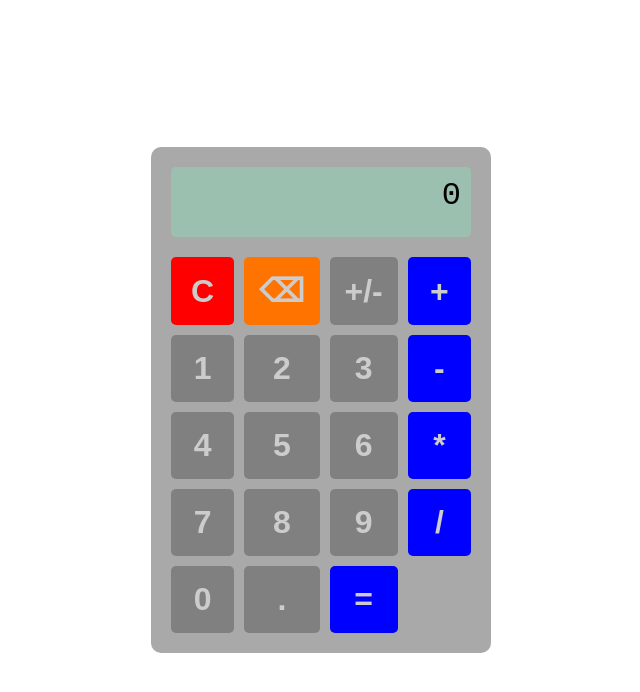
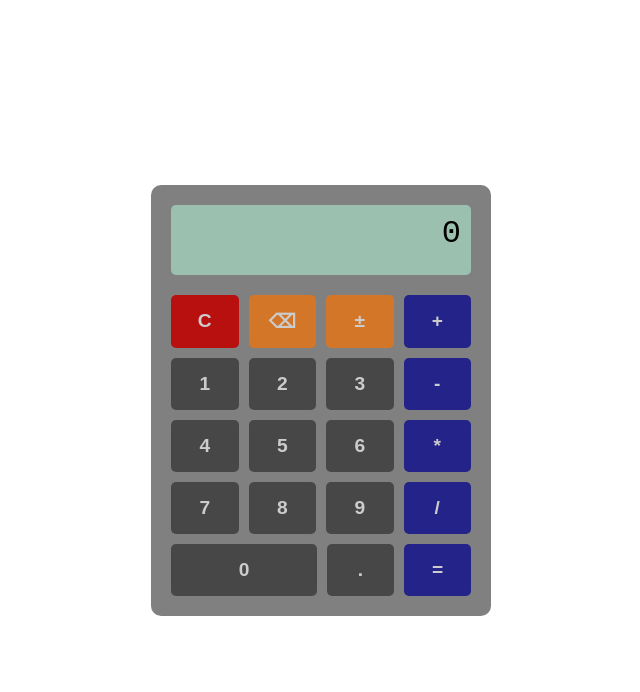
Before and after one commit to fedewaelk/Calculator, a plain HTML site: page index.html in a window 1280 px wide. Shown: the whole page, without its empty margins (319-959 px from the left). Drawn offline with Linux system fonts and the light colour scheme.

Commit message:
finish the style and add the sign toggle button

```diff
--- a/index.html
+++ b/index.html
@@ -12,7 +12,7 @@
     <div class="buttons">
       <button class="clear">C</button>
       <button class="backspace">⌫</button>
-      <button>+/-</button>
+      <button class="sign-toggle">±</button>
       <button class="operator">+</button>
       <button class="number">1</button>
       <button class="number">2</button>
@@ -26,7 +26,7 @@
       <button class="number">8</button>
       <button class="number">9</button>
       <button class="operator">/</button>
-      <button class="number">0</button>
+      <button class="number wide">0</button>
       <button class="number">.</button>
       <button class="operator equals">=</button>
     </div>
--- a/script.js
+++ b/script.js
@@ -36,9 +36,9 @@ function operate(operator, a, b) {
 
 function updateDisplay() {
   const display = document.querySelector('.display');
-  if (currentDisplayValue && !isNaN(currentDisplayValue)) {
+  if (currentDisplayValue && !isNaN(currentDisplayValue) && !currentDisplayValue.includes('.')) {
     currentDisplayValue = parseFloat(currentDisplayValue)
-      .toPrecision(13)
+      .toFixed(12)
       .replace(/\.?0+$/, '');
   }
   display.textContent = currentDisplayValue || '0';
@@ -49,7 +49,7 @@ function appendDigit(digit) {
   if (currentDisplayValue === '' && digit === '.') {
     currentDisplayValue = '0';
   }
-  if (currentDisplayValue.length >= 15) return;
+  if (currentDisplayValue.length >= 14) return;
   currentDisplayValue += digit;
   updateDisplay();
 }
@@ -118,6 +118,14 @@ clearButton.addEventListener('click', handleClear);
 const backspaceButton = document.querySelector('.backspace');
 backspaceButton.addEventListener('click', handleBackspace);
 
+const signToggleButton = document.querySelector('.sign-toggle');
+signToggleButton.addEventListener('click', () => {
+  if (currentDisplayValue !== '') {
+    currentDisplayValue = (parseFloat(currentDisplayValue) * -1).toString();
+    updateDisplay();
+  }
+});
+
 document.addEventListener('keydown', (event) => {
   const key = event.key;
 
--- a/styles.css
+++ b/styles.css
@@ -1,4 +1,3 @@
-
 body {
   display: flex;
   justify-content: center;
@@ -8,10 +7,13 @@ body {
 }
 
 .calculator {
-    background: darkgrey;
+  background: grey;
   border-radius: 10px;
   width: 300px;
   padding: 20px;
+  display: flex;
+  flex-direction: column;
+  gap: 20px;
 }
 
 .display {
@@ -21,25 +23,27 @@ body {
   text-align: right;
   padding: 10px;
   border-radius: 5px;
-    margin-bottom: 20px;
   height: 50px;
 }
 
 .buttons {
-    display: grid;
-    grid-template-columns: repeat(4, 1fr);
+  display: flex;
+  flex-wrap: wrap;
   gap: 10px;
+  justify-content: space-between;
 }
 
 button {
-    background: grey;
+  background: rgb(71, 71, 71);
   color: #ccc;
   font-weight: 900;
   border: none;
   border-radius: 5px;
   padding: 15px;
-    font-size: 2em;
+  font-size: 1.2em;
   cursor: pointer;
+  flex: 1 1 calc(25% - 10px);
+  text-align: center;
 }
 
 button:active {
@@ -47,13 +51,18 @@ body {
 }
 
 .clear {
-    background-color: red;
+  background-color: rgb(184, 15, 15);
 }
 
 .operator {
-    background-color: blue;
+  background-color: rgb(35, 35, 138);
 }
 
-  .backspace {
-    background-color: rgb(255, 115, 0);
+.backspace,
+.sign-toggle {
+  background-color: rgb(212, 118, 40);
 }
+
+.wide {
+  flex: 1 1 calc(50% - 6px);
+}
```
Lines whose indentation alone changed are shown as unchanged.
